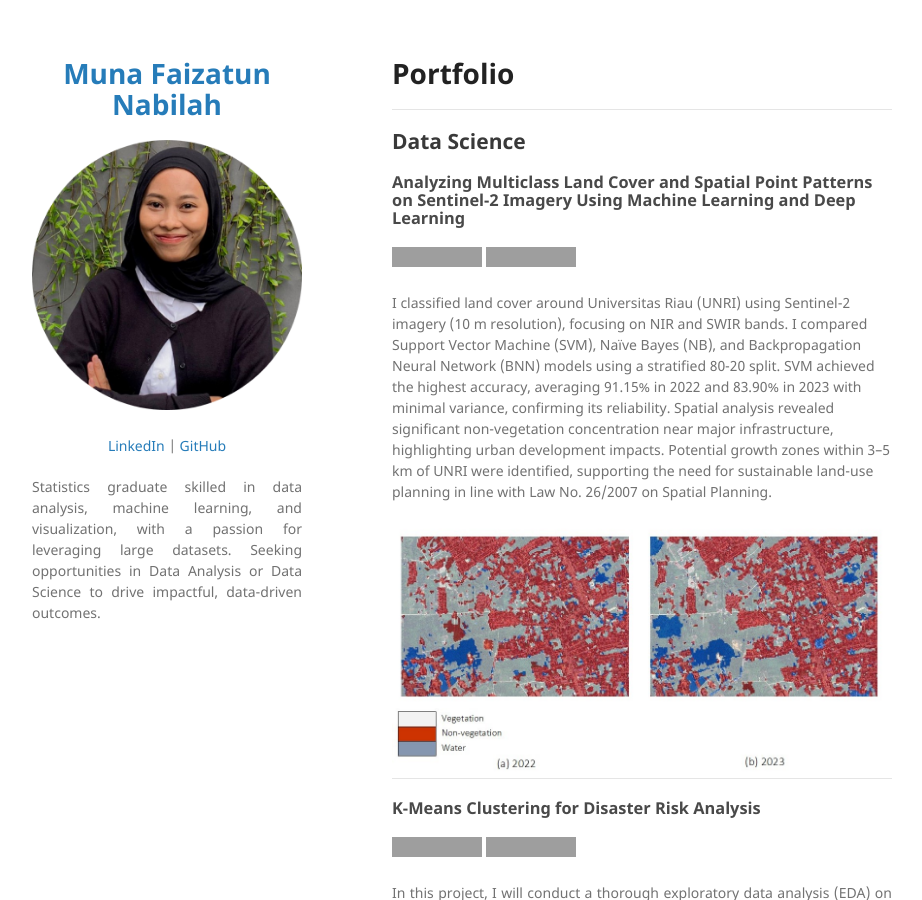
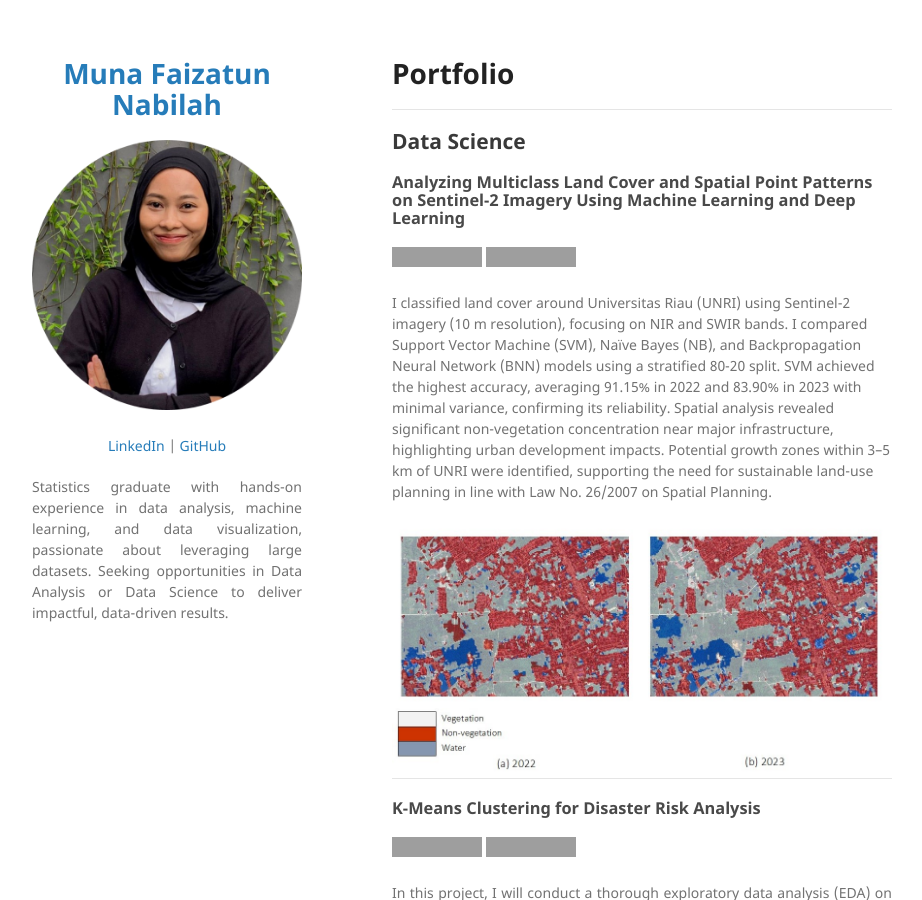
Before and after one commit to munafaizatun/munafaizatun.github.io, a Jekyll site: the page built from index.md, in a window 1280 px wide and 900 px high. Shown: the whole window, without its empty margins (178-1100 px from the left). Built offline with Jekyll 4.4.1, drawn with Linux system fonts in a browser that asks for light colours; our own code applies the rules of GitHub Pages for plain Markdown files; grey boxes are pictures that could not be loaded.

Commit message:
Update _config.yml

```diff
--- a/_config.yml
+++ b/_config.yml
@@ -9,7 +9,7 @@ description:
   </p>
 
   <p align="justify">
-  Statistics graduate skilled in data analysis, machine learning, and visualization, with a passion for leveraging large datasets. Seeking opportunities in Data Analysis or Data Science to drive impactful, data-driven outcomes.
+  Statistics graduate with hands-on experience in data analysis, machine learning, and data visualization, passionate about leveraging large datasets. Seeking opportunities in Data Analysis or Data Science to deliver impactful, data-driven results.
   </p>
 
 theme: jekyll-theme-minimal
```
